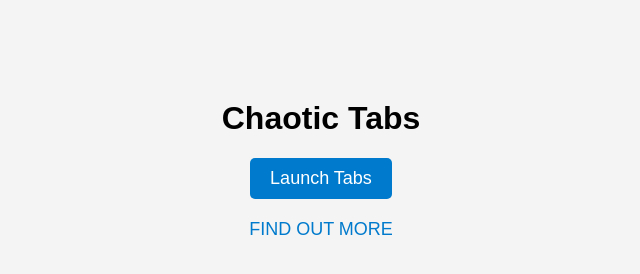
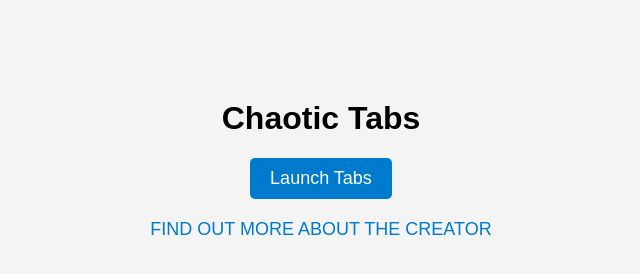
Before and after one commit to LiamJones989/Press-the-button-, a plain HTML site: page index.html in a window 1280 px wide. Shown: the whole page, without its empty margins (319-959 px from the left). Drawn offline with Linux system fonts and the light colour scheme.

Commit message:
Update index.html

```diff
--- a/index.html
+++ b/index.html
@@ -39,7 +39,7 @@
   <button onclick="launchTabs()">Launch Tabs</button>
 
   <br />
-  <a href="https://liamjones989.github.io/All-About-Me-/" target="_blank">FIND OUT MORE</a>
+  <a href="https://liamjones989.github.io/All-About-Me-/" target="_blank">FIND OUT MORE ABOUT THE CREATOR</a>
 
   <script src="script.js"></script>
 </body>
```
